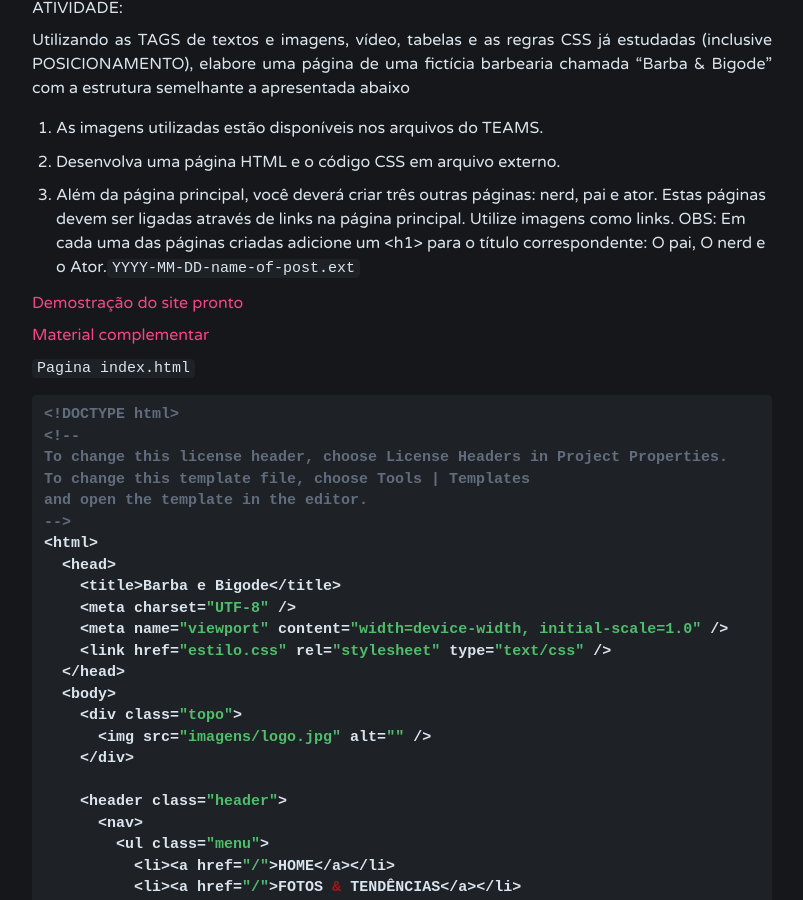
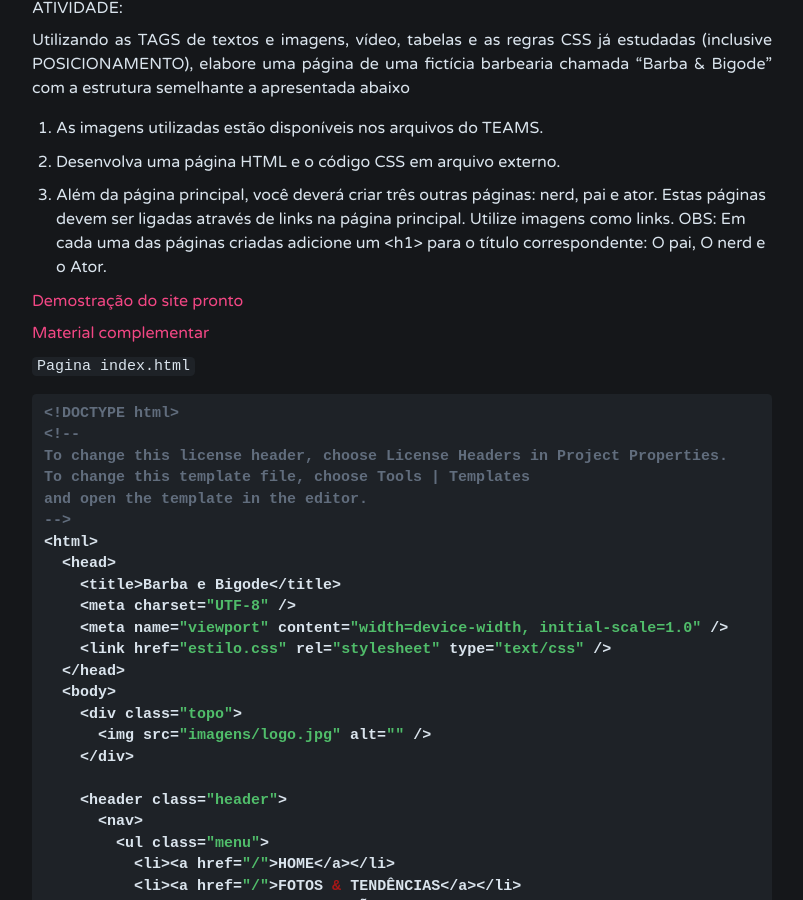
Before and after one commit to AlanPrates/alandash, a Jekyll site: the page built from _posts/2022-04-19-Barba-e-Bigode-IFBA.md, in a window 1280 px wide and 900 px high, scrolled down 431 px. Shown: the whole window, without its empty margins (238-1041 px from the left). Built offline with Jekyll 4.4.1, drawn with Linux system fonts in a browser that asks for light colours; nearby versions of some CDN libraries; comment, search, counter and statistics services are not loaded.

Commit message:
Update 2022-04-19-Barba-e-Bigode-IFBA.md

```diff
--- a/_posts/2022-04-19-Barba-e-Bigode-IFBA.md
+++ b/_posts/2022-04-19-Barba-e-Bigode-IFBA.md
@@ -22,7 +22,7 @@ estrutura semelhante a apresentada abaixo
 2. Desenvolva uma página HTML e o código CSS em arquivo externo.
 3. Além da página principal, você deverá criar três outras páginas: nerd, pai e ator. Estas páginas
 devem ser ligadas através de links na página principal. Utilize imagens como links. OBS: Em cada
-uma das páginas criadas adicione um <h1> para o título correspondente: O pai, O nerd e o Ator.`YYYY-MM-DD-name-of-post.ext`
+uma das páginas criadas adicione um <h1> para o título correspondente: O pai, O nerd e o Ator.
 
 [Demostração do site pronto][demostração-do-site-pronto]
 
```
